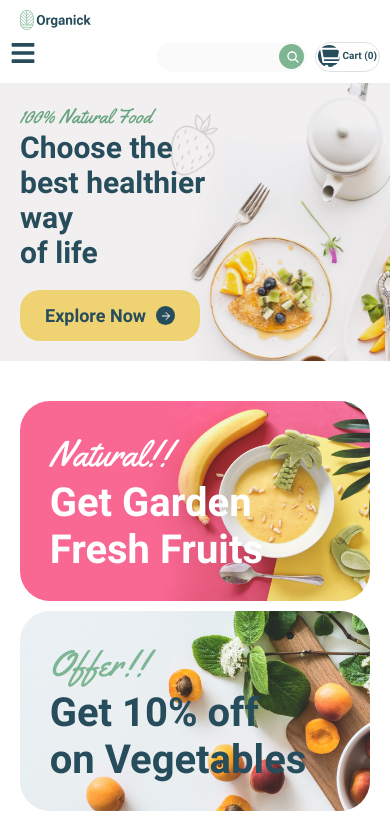
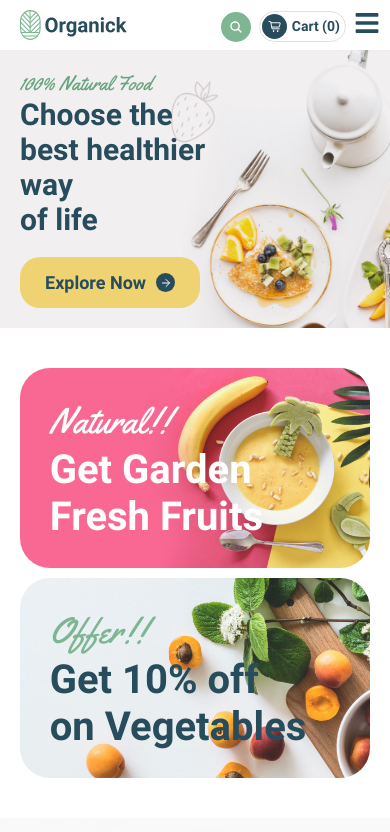
Before and after one commit to AlexHirch/Agriculture-Webflow, a React (Vite) app: page / in a window 390 px wide. Shown: the top 832 px of the page. Built offline with nearby package versions, Linux system fonts and the light colour scheme.

Commit message:
nav media phone fix

```diff
--- a/src/components/navbar.jsx
+++ b/src/components/navbar.jsx
@@ -4,8 +4,7 @@ import { LogoOrganick, ShopingCart } from "../resource";
 import { NavLink, useNavigate } from "react-router-dom";
 import { IoIosArrowForward } from "react-icons/io";
 import { GoArrowUp } from "react-icons/go";
-import { FaBars } from "react-icons/fa";
-import { FaRegCircleXmark } from "react-icons/fa6";
+import { FaBars, FaWindowClose } from "react-icons/fa";
 import { IoSearch } from "react-icons/io5";
 
 const Navbar = ({ cart1, setCart1 }) => {
@@ -13,6 +12,7 @@ const Navbar = ({ cart1, setCart1 }) => {
 
   const [scrollValue, setScrollValue] = useState(0);
   const [vis, setVis] = useState(false);
+  const [search, setSearch] = useState(false);
 
   window.onscroll = function () {
     setScrollValue(document.documentElement.scrollTop);
@@ -21,15 +21,12 @@ const Navbar = ({ cart1, setCart1 }) => {
   return (
     <div className="NavBar containCenter">
       <div className="nav-left">
-        <button onClick={() => setVis(true)} className="barsbtn">
-        <FaBars />
-        </button>
-        <div onClick={() => navigate("/")} className="logo">
+        <div onClick={() => navigate("/")} className={search ? "logo active" : "logo"}>
           <img src={LogoOrganick} alt="Logo-Organick" />
         </div>
         <div className={vis ? "navigation active" : "navigation"}>
           <button onClick={() => setVis(false)} className="xmark">
-          <FaRegCircleXmark size={30} />
+          <FaWindowClose />
           </button>
           <div onClick={() => setVis(false)} className="page-link">
             <NavLink to={"/"}>Home</NavLink>
@@ -70,10 +67,16 @@ const Navbar = ({ cart1, setCart1 }) => {
         </div>
       </div>
       <div className="search_cart">
-        <form className="search-nav">
+        <form className={search ? "search-nav active" : "search-nav"}>
           <input type="text" />
-          <button type="submit">
-          <IoSearch />
+          <button className={search ? "active" : ""}
+            onClick={(e) => {
+              e.preventDefault();
+              setSearch(!search);
+            }}
+            type="submit"
+          >
+            <IoSearch />
           </button>
         </form>
         <div className="shopping-path">
@@ -84,6 +87,9 @@ const Navbar = ({ cart1, setCart1 }) => {
             Cart ({cart1})
           </p>
         </div>
+        <button onClick={() => setVis(true)} className="barsbtn">
+          <FaBars />
+        </button>
       </div>
       <div
         onClick={() => {
--- a/src/styles/navbar.scss
+++ b/src/styles/navbar.scss
@@ -116,7 +116,7 @@
       height: 66px;
       display: flex;
       align-items: center;
-      background-color: #FAFAFA;
+      background-color: #fafafa;
       border-radius: 50px;
       position: relative;
       input {
@@ -164,7 +164,7 @@
         justify-content: space-between;
         font-weight: 600;
         gap: 10px;
-        color: #274C5B;
+        color: #274c5b;
         font-size: 18px;
         span {
           display: flex;
@@ -175,7 +175,7 @@
           color: white;
           background-color: #274c5b;
           border-radius: 40px;
-          img{
+          img {
             width: 27px;
           }
         }
@@ -328,7 +328,7 @@
 }
 @media (max-width: 760px) {
   .NavBar {
-    padding: 40px 10px 10px 10px;
+    padding: 10px 10px 10px 10px;
     justify-content: baseline;
     justify-items: start;
     .barsbtn {
@@ -351,10 +351,16 @@
     .nav-left {
       gap: 10px;
       .logo {
-        width: auto;
-        height: 20px;
+        width: 110px;
+        height: 30px;
+        transition: 0.5s;
+        overflow: hidden;
         img {
           height: 100%;
+        }
+        &.active {
+          display: flex;
+          width: 22px;
         }
       }
       .navigation {
@@ -363,30 +369,33 @@
         height: 100%;
         z-index: 5;
         padding: 30px;
+        padding-top: 50px;
         position: fixed;
         top: 0;
-        left: -100%;
+        right: -100%;
         display: grid;
         gap: 10px;
-        background-color: #f5f5f5;
-        justify-content: baseline;
-        justify-items: start;
+        background-color: #f5f5f5b1;
+        backdrop-filter: blur(5px);
+        justify-content: end;
+        justify-items: end;
+        text-align: right;
         align-content: start;
         &.active {
           width: 100%;
-          left: 0;
+          right: 0;
         }
         .xmark {
           position: absolute;
-          right: 20px;
-          top: 20px;
+          right: 5px;
+          top: 5px;
           border: none;
-          font-size: 20px;
+          font-size: 45px !important;
+          color: #274c5b;
         }
         a {
-          font-family: Arial, "Helvetica Neue", Helvetica, sans-serif;
           font-weight: 600;
-          font-size: 20px;
+          font-size: 25px;
           color: #274c5b;
           &.active {
             color: #7eb693;
@@ -396,47 +405,82 @@
           }
         }
         .p {
-          font-family: Arial, "Helvetica Neue", Helvetica, sans-serif;
+          padding-left: 80px;
           font-weight: 600;
           height: max-content;
           display: flex;
           align-items: center;
-          font-size: 20px;
+          font-size: 25px;
           color: #274c5b;
           &:hover {
             color: green;
           }
           span {
             height: 100%;
-            display: flex;
+            display: none;
             align-items: center;
             rotate: 90deg;
             font-size: 16px;
           }
         }
         .page-link {
+          width: max-content;
           position: relative;
           .page {
             row-gap: 10px;
-            left: 0;
+            left: auto;
             margin-top: 10px;
             box-shadow: none;
-            overflow: hidden;
+            overflow: visible;
             width: auto;
             height: auto;
             position: relative;
             border: 2px solid #274c5b;
             padding: 10px;
             border-radius: 10px;
+            a{
+              font-size: 16px;
+            }
             &:hover {
               color: green;
+            }
+            &::before,
+            &::after {
+              content: "\0020";
+              display: block;
+              position: absolute;
+              top: -10px;
+              left: 110px;
+              z-index: 2;
+              width: 0;
+              height: 0;
+              overflow: hidden;
+              border: solid 12px transparent;
+              border-top: 0;
+              border-bottom-color: white;
+            }
+            &::before {
+              top: -13px;
+              z-index: 1;
+              border-bottom-color: #274c5b;
             }
           }
           &:hover {
             .page {
               row-gap: 10px;
+              left: auto;
+              margin-top: 10px;
+              box-shadow: none;
+              overflow: visible;
+              width: auto;
+              height: auto;
               position: relative;
+              border: 2px solid #274c5b;
               padding: 10px;
+              border-radius: 10px;
+              a{
+                font-size: 16px;
+              }
             }
           }
         }
@@ -446,31 +490,110 @@
       height: 30px;
       gap: 8px;
       position: relative;
+      @keyframes searchButton {
+        0% {
+          width: 20px;
+          height: 20px;
+          right: 2px;
+          background-color: #7eb693;
+        }
+        50% {
+          width: 30px;
+          height: 30px;
+          right: 0px;
+          background-color: #7eb693;
+        }
+        100% {
+          width: 49vw;
+          height: 30px;
+          right: 0px;
+          background-color: #fafafa;
+        }
+      }
+      @keyframes searchButton1 {
+        0% {
+          width: 30px;
+          height: 30px;
+          right: -2px;
+        }
+        50% {
+          width: 10px;
+          height: 10px;
+          background-color: #274c5b;
+          right: 8px;
+        }
+        100% {
+          width: 25px;
+          height: 25px;
+          right: 2px;
+        }
+      }
       form {
-        width: 150px;
-        height: 30px;
+        width: 20px;
+        height: 20px;
+        right: 2px;
+        background-color: #7eb693;
         input {
           font-size: 10px;
           padding: 0px 10px;
         }
         button {
-          height: 25px;
+          padding: 0;
+          display: flex;
+          border-radius: 50px;
+          overflow: hidden;
+          width: 30px;
+          height: 30px;
           font-size: 14px;
-          width: 25px;
-          right: 3px;
+          background-color: #7eb693;
+          right: -2px;
+          &.active {
+            animation: searchButton1 0.5s linear;
+            width: 25px;
+            height: 25px;
+            background-color: #7eb693;
+            right: 2px;
+          }
+        }
+        &.active {
+          animation: searchButton 0.5s linear;
+          width: 49vw;
+          height: 30px;
+          right: 0px;
+          background-color: #fafafa;
+          border: 1px solid #7eb693;
         }
       }
       .shopping-path {
-        height: 30px;
-        padding: 2px;
+        width: max-content;
+        display: flex;
+        height: max-content;
+        border: 1px solid #e0e0e0;
         border-radius: 50px;
+        padding: 2px 5px 2px 2px;
         p {
-          gap: 3px;
-          font-size: 10px;
+          height: max-content;
+          font-family: Roboto;
+          display: flex;
+          align-items: center;
+          justify-content: space-between;
+          font-weight: 600;
+          gap: 5px;
+          color: #274c5b;
+          font-size: 14px;
           span {
-            width: 22px;
-            height: 22px;
-            font-size: 14px;
+            display: flex;
+            align-items: center;
+            justify-content: center;
+            width: max-content;
+            height: max-content;
+            color: white;
+            background-color: #274c5b;
+            border-radius: 40px;
+            padding: 7px 6px;
+            img {
+              width: 13px;
+            }
           }
         }
       }
```
